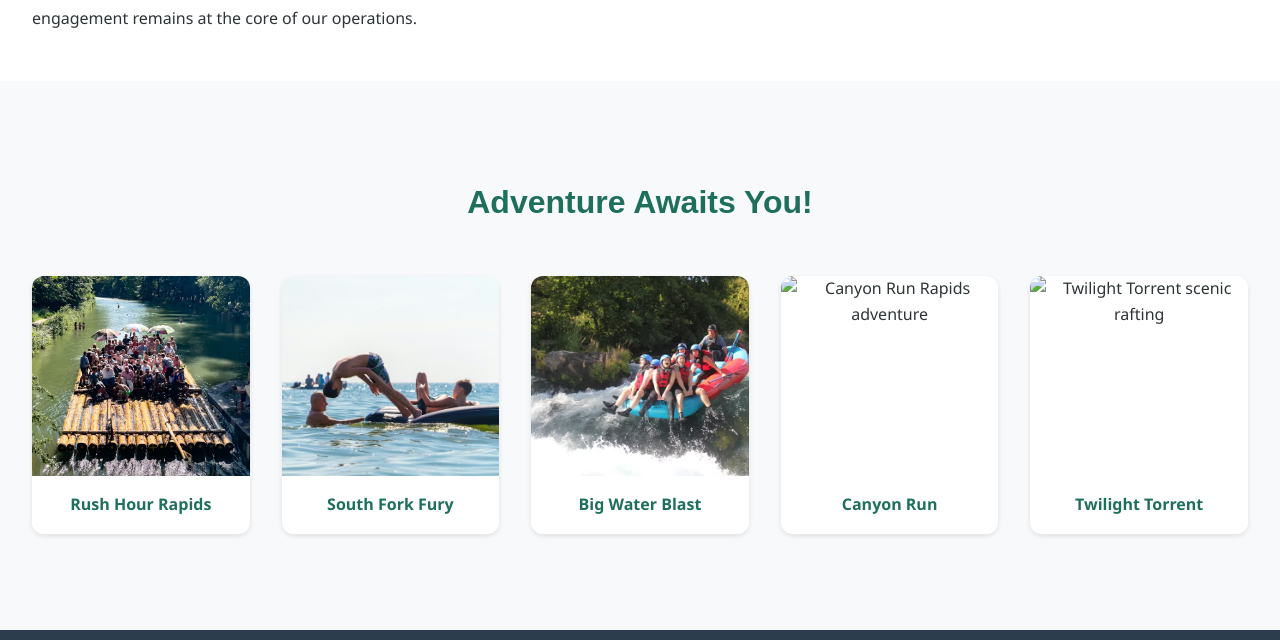
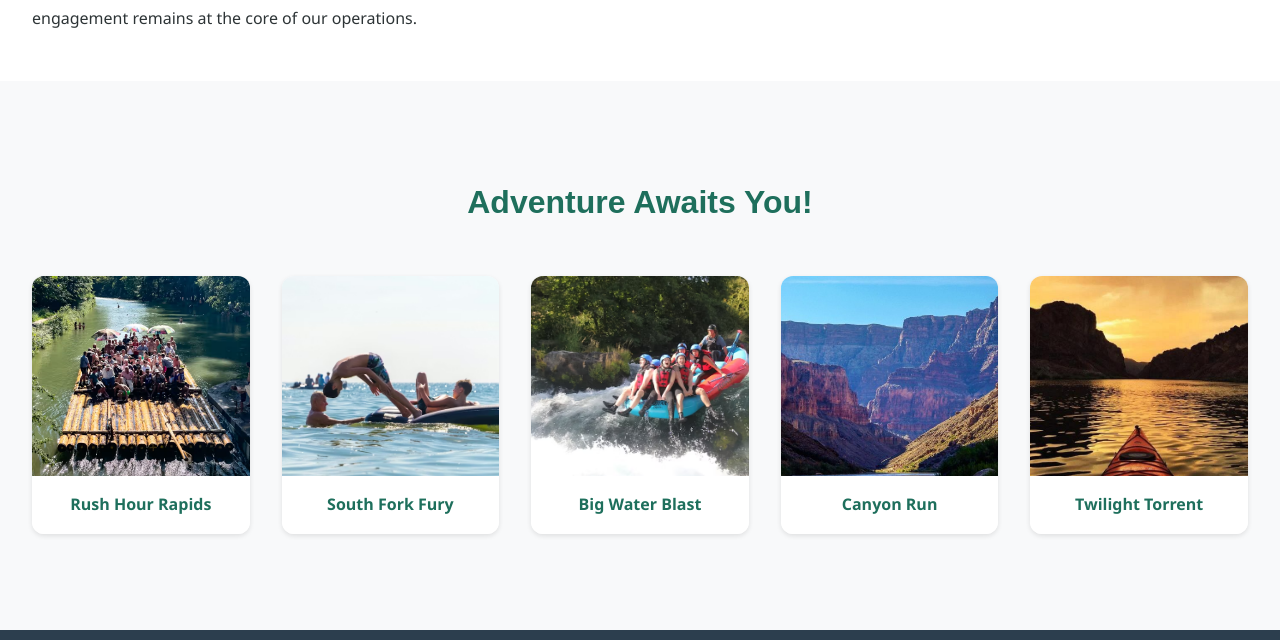
Before and after one commit to Anthony619007/wdd130, a plain HTML site: page week04/update_about.html in a window 1280 px wide. Shown: the part 1455-2095 px from the top of the page. Drawn offline with Linux system fonts and the light colour scheme.

Commit message:
Update update_about.html

```diff
--- a/week04/update_about.html
+++ b/week04/update_about.html
@@ -12,13 +12,11 @@
 </head>
 
 <body>
-    <!-- Header uses CSS Grid for layout between logo and nav -->
     <header>
         <div class="logo-container">
             <img src="images/wild-waters-logo.png" alt="Wild Waters Rafting Logo" width="80"
               height="80">
         </div>
-        <!-- Navigation uses CSS Flex for horizontal layout -->
         <nav>
             <ul>
                 <li><a href="index.html">Home</a></li>
@@ -30,7 +28,6 @@
     </header>
 
     <main>
-        <!-- Hero section with background image, heading, and floating article -->
         <div class="hero">
             <img src="images/rafting-adventure.jpg" alt="Rafting adventure on wild river"
               width="1200" height="600">
@@ -47,7 +44,6 @@
             </article>
         </div>
 
-        <!-- History section with layout matching wireframe: two paragraphs and centered image -->
         <section class="history">
             <h2>History</h2>
             <div class="history-content">
@@ -70,7 +66,6 @@
             </div>
         </section>
 
-        <!-- Adventures section: updated to include FIVE images with figure/figcaption elements -->
         <section class="adventure">
             <h2>Adventure Awaits You!</h2>
             <div class="gallery">
@@ -89,22 +84,21 @@
                       width="400" height="300">
                     <figcaption>Big Water Blast</figcaption>
                 </figure>
-                <!-- Two additional rafting images to meet the requirement of five figures -->
                 <figure>
-                    <img src="images/rafting-canyon-run.avif" alt="Canyon Run Rapids adventure"
+                    <img src="images/Grand-Canyon-river.jpg" alt="Canyon Run Rapids adventure"
                       width="400" height="300">
                     <figcaption>Canyon Run</figcaption>
                 </figure>
                 <figure>
-                    <img src="images/rafting-twilight-torrent.avif"
-                      alt="Twilight Torrent scenic rafting" width="400" height="300">
+                    <img src="images/caption.jpg" alt="Twilight Torrent scenic rafting" width="400"
+                      height="300">
                     <figcaption>Twilight Torrent</figcaption>
                 </figure>
             </div>
         </section>
     </main>
 
-    <!-- Footer: social images arranged horizontally and aligned to the right per wireframe -->
+
     <footer>
         <p>© 2026 Wild Waters Rafting | Created by Anthony Anusiem</p>
         <nav class="socialmedia">
```
